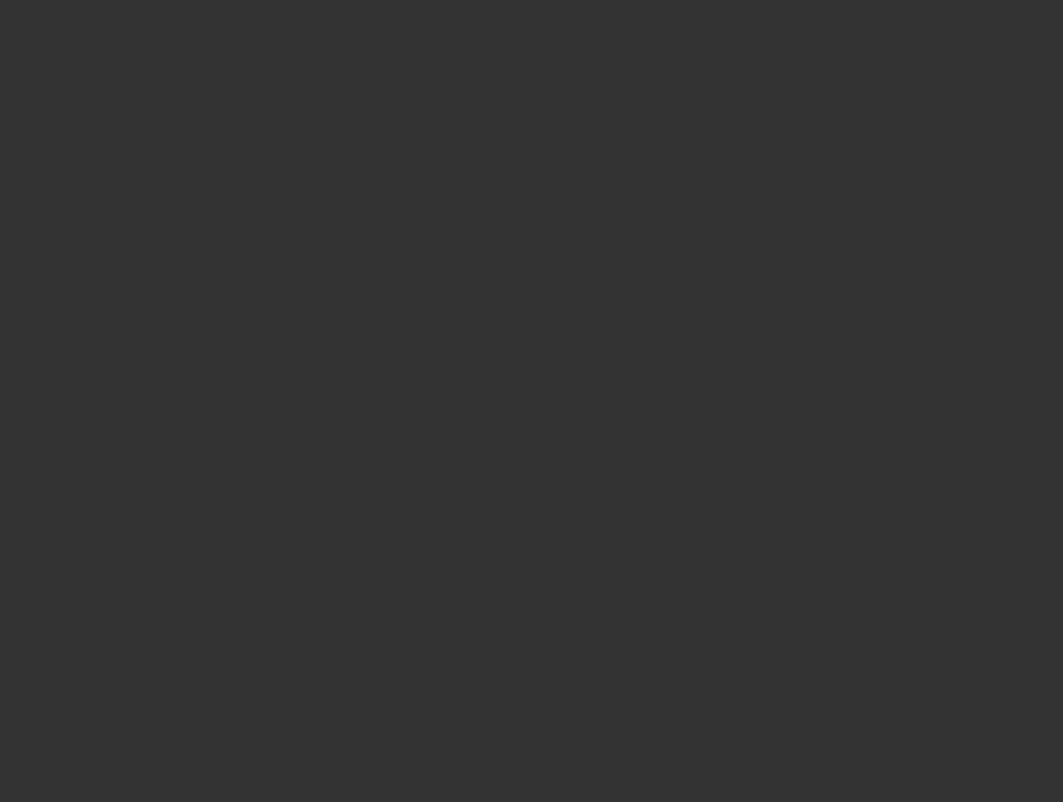
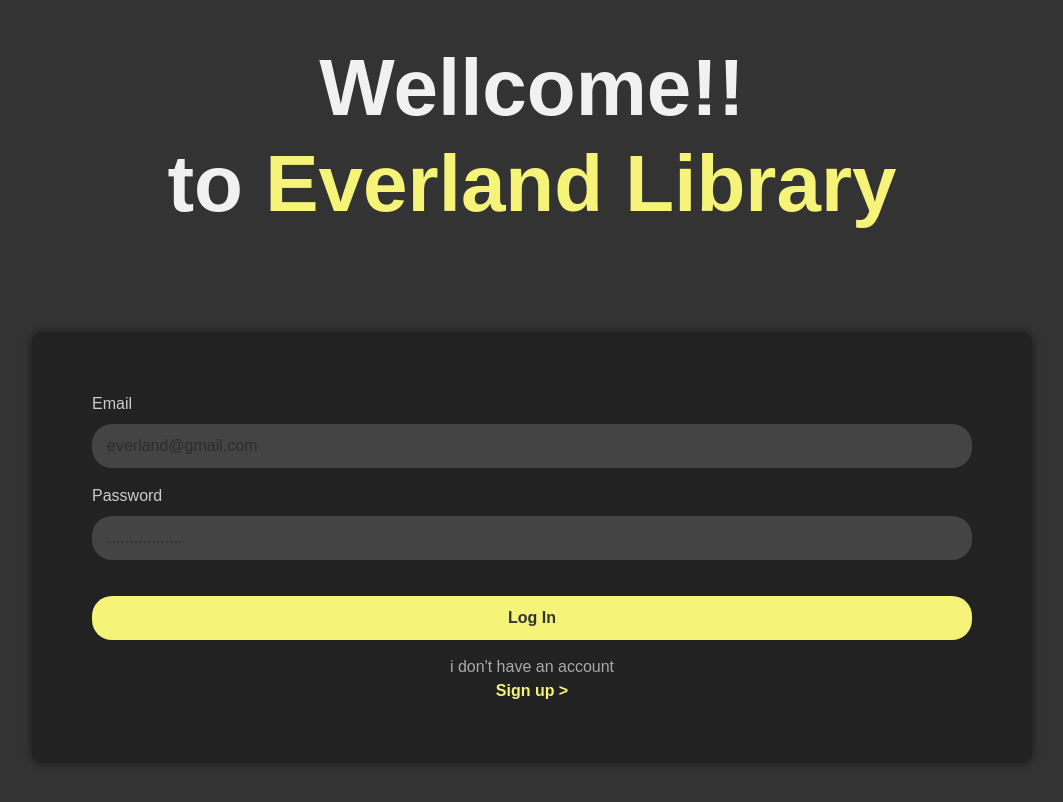
Before and after one commit to LeoMUSE/ProyectoProgramacion, an Angular app in the folder frontend/src/app_bliblioteca/: page /login in a window 1280 px wide. Before the commit this address led to /. Shown: the top 802 px of the page, without its empty margins (108-1171 px from the left). Built offline with nearby package versions, Linux system fonts and the light colour scheme.

Commit message:
adding login, notificaciones

```diff
--- a/frontend/src/app_bliblioteca/src/app/app-routing.module.ts
+++ b/frontend/src/app_bliblioteca/src/app/app-routing.module.ts
@@ -1,9 +1,13 @@
 import { NgModule } from '@angular/core';
 import { RouterModule, Routes } from '@angular/router';
 import { HomeComponent } from './pages/home/home.component';
+import { LoginComponent } from './pages/login/login.component';
+import { NotificacionesComponent } from './pages/notificaciones/notificaciones.component';
 
 const routes: Routes = [
   { path: 'home', component: HomeComponent },
+  { path: 'login', component: LoginComponent },
+  { path: 'notificaciones', component: NotificacionesComponent},
   { path: '', redirectTo: '/home', pathMatch: 'full'},
 
 ];
--- a/frontend/src/app_bliblioteca/src/app/app.module.ts
+++ b/frontend/src/app_bliblioteca/src/app/app.module.ts
@@ -7,6 +7,8 @@ import { HomeComponent } from './pages/home/home.component';
 import { NavbarComponent } from './components/navbar/navbar.component';
 import { CategoriesComponent } from './components/categories/categories.component';
 import { HomeBookCardComponent } from './components/home-book-card/home-book-card.component';
+import { LoginComponent } from './pages/login/login.component';
+import { NotificacionesComponent } from './pages/notificaciones/notificaciones.component';
 
 @NgModule({
   declarations: [
@@ -14,7 +16,9 @@ import { HomeBookCardComponent } from './components/home-book-card/home-book-car
     HomeComponent,
     NavbarComponent,
     CategoriesComponent,
-    HomeBookCardComponent
+    HomeBookCardComponent,
+    LoginComponent,
+    NotificacionesComponent
   ],
   imports: [
     BrowserModule,
--- /dev/null
+++ b/frontend/src/app_bliblioteca/src/app/pages/login/login.component.css
@@ -0,0 +1,59 @@
+.login-container {
+    max-width: 1000px;
+    background-color: #222;
+    margin: 60px;
+    padding: 60px;
+    border-radius: 10px;
+    box-shadow: 0 0 10px rgba(0, 0, 0, 0.5);
+    width: 100%;
+}
+
+.login-container h2 {
+    font-family: 'Arial', sans-serif;
+    font-weight: bold;
+    margin-bottom: 30px;
+    text-align: center;
+}
+
+.login-container .form-label {
+    color: #ccc;
+}
+
+.login-container .form-control {
+    background-color: #444;
+    border: none;
+    color: #fff;
+    padding: 10px 15px;
+    border-radius: 20px;
+}
+
+.login-container .btn-primary {
+    background-color: #F5F378;
+    color: #333;
+    border: none;
+    border-radius: 20px;
+    padding: 10px 20px;
+    font-weight: bold;
+    margin-top: 20px;
+}
+
+.login-container .btn-primary:hover {
+    background-color: #e5e05e;
+}
+
+.login-container .register-link {
+    color: #aaa;
+    display: block;
+    text-align: center;
+    margin-top: 15px;
+}
+
+.login-container .register-link a {
+    color: #F5F378;
+    text-decoration: none;
+    font-weight: bold;
+}
+
+.login-container .register-link a:hover {
+    text-decoration: underline;
+}
--- /dev/null
+++ b/frontend/src/app_bliblioteca/src/app/pages/login/login.component.html
@@ -0,0 +1,30 @@
+<header>
+    <div class="d-flex justify-content-center align-items-end banner-container2 text-center">
+        <div class="overlay"></div>
+        <h1>Wellcome!!<br> to <span style="color: #F5F378;">Everland Library</span></h1>
+        <div class="background-gradient"></div>
+    </div>
+    </header>
+    <!--Log in Form-->
+    <div class="d-flex justify-content-center align-items-center">
+        <div class="login-container">
+            <form>
+                <div class="mb-3">
+                    <label for="email" class="form-label">Email</label>
+                    <input type="email" class="form-control" id="email" placeholder="everland@gmail.com">
+                </div>
+                <div class="mb-3">
+                    <label for="password" class="form-label">Password</label>
+                    <input type="password" class="form-control" id="password" placeholder=".................">
+                </div>
+                <a href="../bootstrap/home.html">
+                <button type="button" class="btn btn-primary w-100">Log In</button>
+                </a>
+
+            </form>
+            <div class="register-link">
+                i don't have an account<br>
+                <a href="../bootstrap/signup.htm">Sign up ></a>
+            </div>
+        </div>
+    </div>
--- /dev/null
+++ b/frontend/src/app_bliblioteca/src/app/pages/notificaciones/notificaciones.component.css
@@ -0,0 +1,22 @@
+.notification-box {
+    background-color: #444;
+    border-radius: 8px;
+    color: #ffffff;
+    box-shadow: 0 4px 8px rgba(0, 0, 0, 0.2);
+}
+
+.notification-box p {
+    margin: 0;
+}
+
+.notification-box strong {
+    color: #F5F378; /* Resalta el título del libro y las fechas */
+}
+
+.btn-close {
+    color: #ffffff;
+}
+
+i.bi-bell {
+    color: #F5F378;
+}
--- /dev/null
+++ b/frontend/src/app_bliblioteca/src/app/pages/notificaciones/notificaciones.component.html
@@ -0,0 +1,31 @@
+<app-navbar></app-navbar>
+    <!-- main -->
+
+    <div class="container mt-5">
+
+        <h2 class="mb-4">Notificaciones</h2>
+
+        <div class="notification-box mb-3 p-3">
+            <button class="btn-close float-end" aria-label="Close"></button>
+            <p>Hola Vicente, solo un recordatorio de que tienes un libro en préstamo: <strong>[Título del Libro]</strong>.<br>
+            Recuerda devolverlo antes del <strong>[Fecha de Devolución]</strong>. ¡Gracias!</p>
+        </div>
+
+        <div class="notification-box mb-3 p-3">
+            <button class="btn-close float-end" aria-label="Close"></button>
+            <p>Hola Vicente, el plazo para devolver <strong>[Título del Libro]</strong> vence el <strong>[Fecha de Devolución]</strong>.<br>
+            Por favor, entrégalo a tiempo.</p>
+        </div>
+
+        <div class="notification-box mb-3 p-3">
+            <button class="btn-close float-end" aria-label="Close"></button>
+            <p>Hola Vicente, tu préstamo del libro <strong>[Título del Libro]</strong> ha sido renovado. La nueva fecha de devolución es el <strong>[Nueva Fecha de Devolución]</strong>.<br>
+            ¡Disfruta de la lectura!</p>
+        </div>
+
+        <div class="notification-box mb-3 p-3">
+            <button class="btn-close float-end" aria-label="Close"></button>
+            <p>Hola Vicente, solo un recordatorio de que tienes un libro en préstamo: <strong>[Título del Libro]</strong>.<br>
+            Recuerda devolverlo antes del <strong>[Fecha de Devolución]</strong>. ¡Gracias!</p>
+        </div>
+    </div>
--- a/frontend/src/app_bliblioteca/src/styles.css
+++ b/frontend/src/app_bliblioteca/src/styles.css
@@ -7,6 +7,14 @@ body {
     padding: 0;
 }
 
+h1 {
+    font-size: 5em;
+    text-align: center;
+    font-weight: bold;
+    margin: 40px;
+
+}
+
 a {
     text-decoration: none;
 }
```
Also changed, not shown: frontend/src/app_bliblioteca/src/app/pages/login/login.component.ts (added, +10 -0 lines), frontend/src/app_bliblioteca/src/app/pages/notificaciones/notificaciones.component.ts (added, +10 -0 lines), 2 other files (tests, documents, lock files or other folders).
